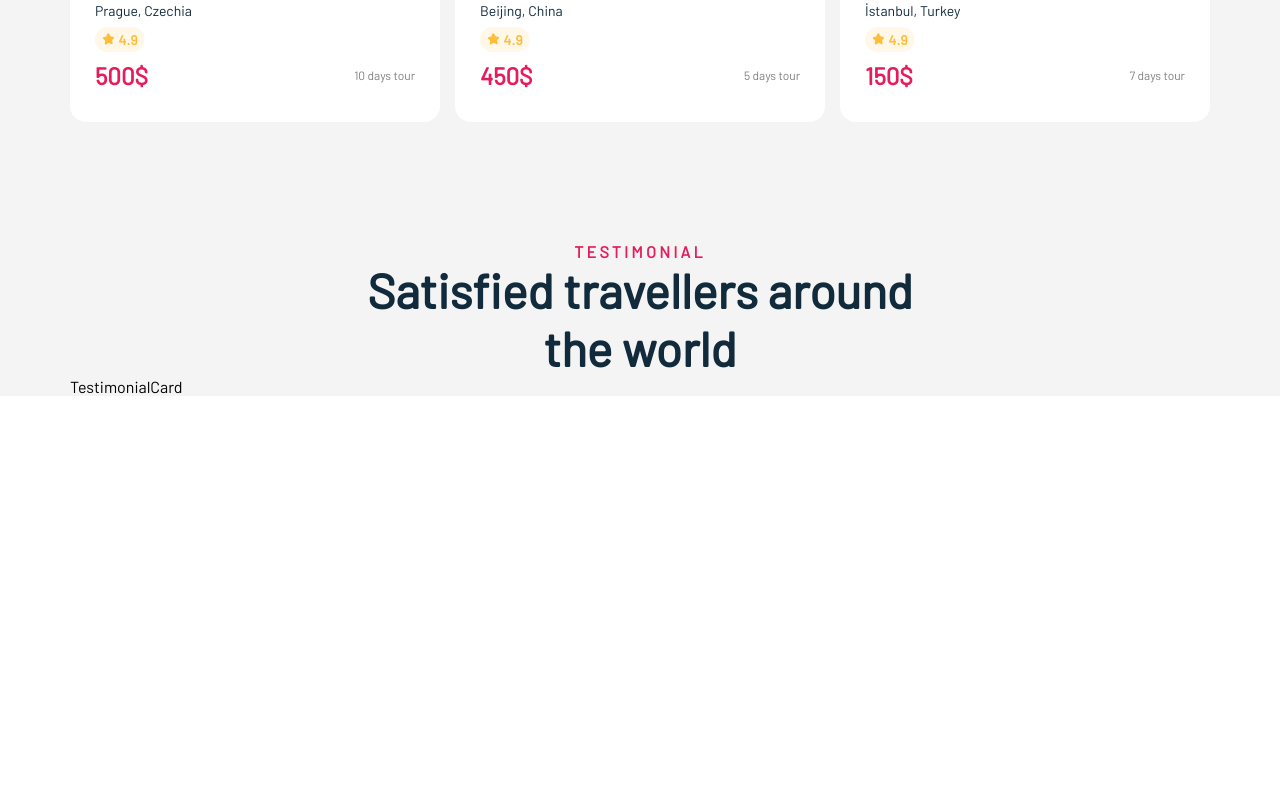
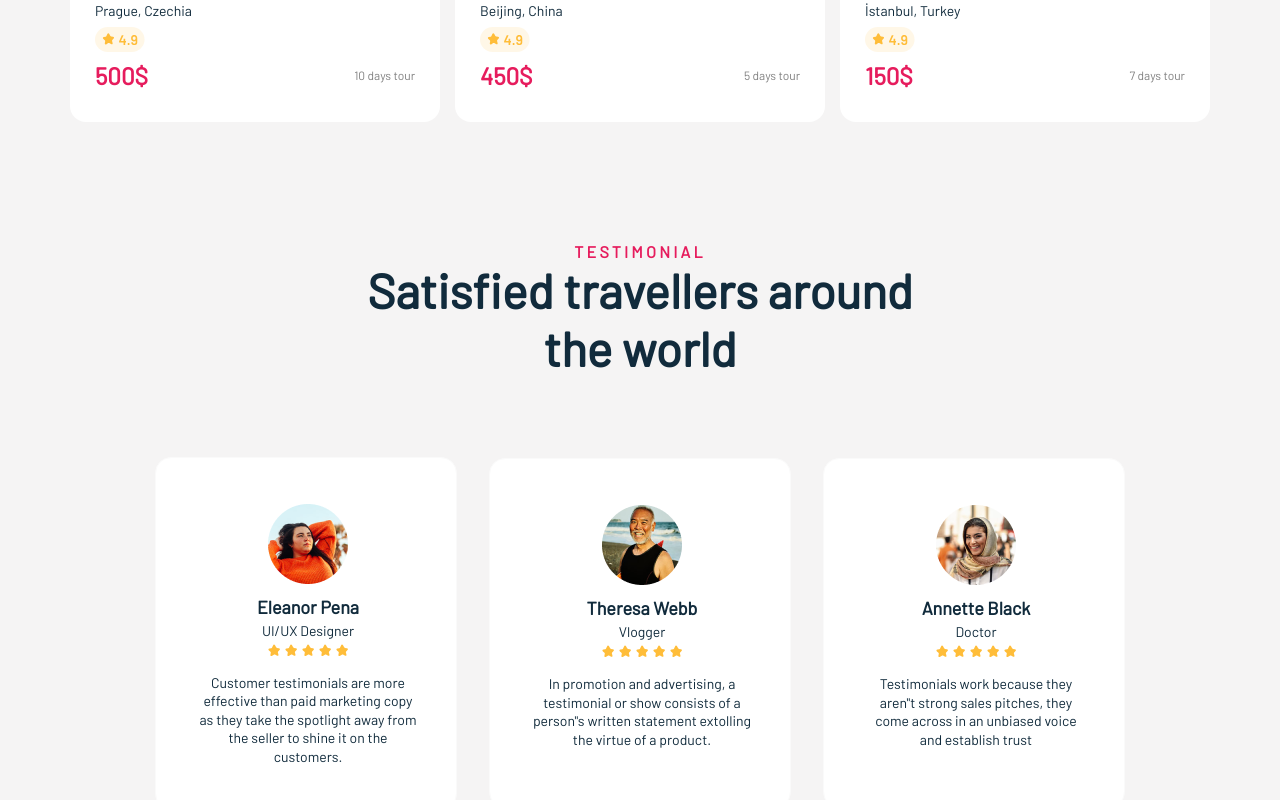
Before and after one commit to ShadePrima/next-tripy-app, a Next.js app: page / in a window 1280 px wide. Shown: the part 2272-3072 px from the top of the page. Before the commit the page ends 2668 px from the top, so only its background shows below. Built offline with nearby package versions, Linux system fonts and the light colour scheme.

Commit message:
add testimonial section

```diff
--- a/components/testimonial/Testimonial.module.scss
+++ b/components/testimonial/Testimonial.module.scss
@@ -17,3 +17,12 @@
   @include mainTitle;
   text-align: center;
 }
+
+.cardContainer {
+  margin-top: 80px;
+  display: flex;
+  justify-content: center;
+  align-items: center;
+  gap: 32px;
+  flex-wrap: wrap;
+}
--- a/components/testimonial/Testimonial.tsx
+++ b/components/testimonial/Testimonial.tsx
@@ -1,6 +1,37 @@
 import React from 'react'
 import styles from './Testimonial.module.scss'
 import TestimonialCard from './TestimonialCard'
+
+import image1 from '../../assets/images/testimonial1.png'
+import image2 from '../../assets/images/testimonial2.png'
+import image3 from '../../assets/images/testimonial3.png'
+
+const testimonialCardList = [
+  {
+    id: 1,
+    image: image1,
+    name: 'Eleanor Pena',
+    job: 'UI/UX Designer',
+    description:
+      'Customer testimonials are more effective than paid marketing copy as they take the spotlight away from the seller to shine it on the customers. ',
+  },
+  {
+    id: 2,
+    image: image2,
+    name: 'Theresa Webb',
+    job: 'Vlogger',
+    description:
+      'In promotion and advertising, a testimonial or show consists of a person"s written statement extolling the virtue of a product.',
+  },
+  {
+    id: 3,
+    image: image3,
+    name: 'Annette Black',
+    job: 'Doctor',
+    description:
+      'Testimonials work because they aren"t strong sales pitches, they come across in an unbiased voice and establish trust',
+  },
+]
 
 const Testimonial = () => {
   return (
@@ -12,7 +43,16 @@ const Testimonial = () => {
         </h1>
 
         <div className={styles.cardContainer}>
-          <TestimonialCard />
+          {testimonialCardList.map((item) => (
+            <div key={item.id}>
+              <TestimonialCard
+                image={item.image}
+                name={item.name}
+                job={item.job}
+                description={item.description}
+              />
+            </div>
+          ))}
         </div>
       </div>
     </div>
--- a/components/testimonial/TestimonialCard.module.scss
+++ b/components/testimonial/TestimonialCard.module.scss
@@ -1 +1,58 @@
 @import '../../styles/variable.module.scss';
+
+.main {
+  max-width: 302px;
+  min-height: 350px;
+  background: $white-color;
+  border-radius: 16px;
+  border: 1px solid $grey2-color;
+}
+
+.wrapper {
+  padding: 46px 37px 42px 41px;
+  display: flex;
+  flex-direction: column;
+  align-items: center;
+}
+
+.image {
+}
+
+.name {
+  margin-top: 12px;
+
+  color: $black-color;
+  text-align: center;
+  font-size: 18px;
+  font-style: normal;
+  font-weight: 700;
+  line-height: normal;
+}
+
+.job {
+  margin-top: 4px;
+
+  color: $black-color;
+  text-align: center;
+  font-size: 14px;
+  font-style: normal;
+  font-weight: 400;
+  line-height: normal;
+}
+
+.rating {
+  margin-top: 4px;
+  text-align: center;
+}
+
+.description {
+  margin-top: 12px;
+  width: 224px;
+
+  color: $black-color;
+  text-align: center;
+  font-size: 14px;
+  font-style: normal;
+  font-weight: 400;
+  line-height: 133%;
+}
--- a/components/testimonial/TestimonialCard.tsx
+++ b/components/testimonial/TestimonialCard.tsx
@@ -1,8 +1,43 @@
 import React from 'react'
+
+import star from '../../assets/icons/magic-star.svg'
+
+import Image, { StaticImageData } from 'next/image'
+
 import styles from './TestimonialCard.module.scss'
 
-const TestimonialCard = () => {
-  return <div className={styles.main}>TestimonialCard</div>
+type TestimonialCardProps = {
+  image: StaticImageData
+  name: string
+  job: string
+  description: string
+}
+
+const TestimonialCard = ({
+  image,
+  name,
+  job,
+  description,
+}: TestimonialCardProps) => {
+  return (
+    <div className={styles.main}>
+      <div className={styles.wrapper}>
+        <Image className={styles.image} src={image} alt='imageCircle' />
+
+        <div className={styles.name}>{name}</div>
+
+        <div className={styles.job}>{job}</div>
+
+        <div className={styles.rating}>
+          {Array.from({ length: 5 }).map((_, index) => (
+            <Image key={index} src={star} alt='' />
+          ))}
+        </div>
+
+        <div className={styles.description}>{description}</div>
+      </div>
+    </div>
+  )
 }
 
 export default TestimonialCard
--- a/styles/variable.module.scss
+++ b/styles/variable.module.scss
@@ -1,7 +1,9 @@
 //color
 $black-color: #112b3c;
 $grey1-color: #808080;
+$grey2-color: #fafafa;
 $primary-color: #e61c5d;
+$secondary-color: #ffbd39;
 $white-color: #ffffff;
 
 //background
```
